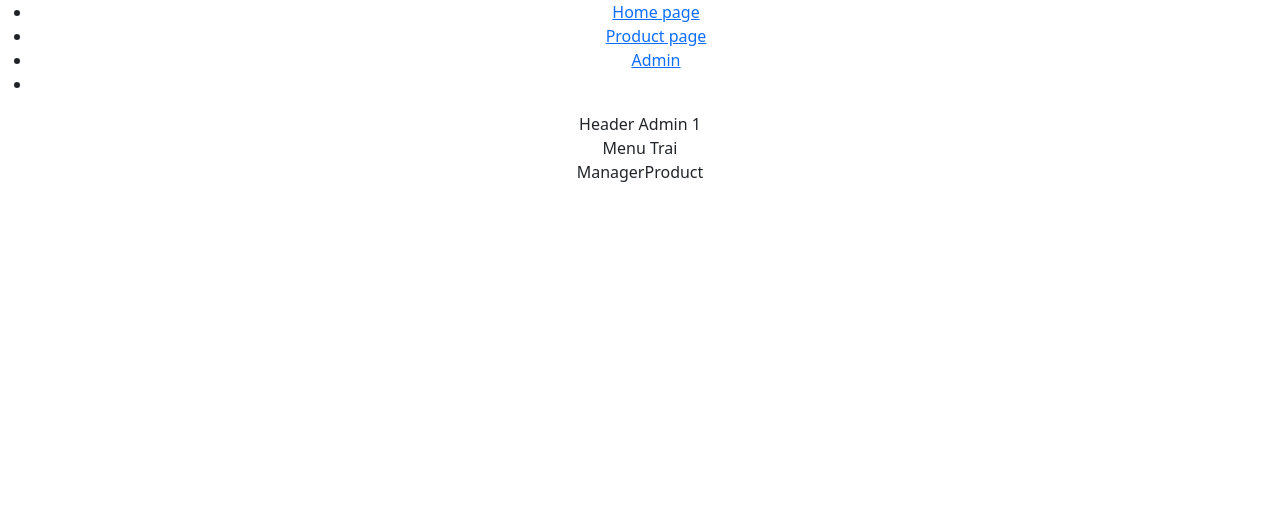
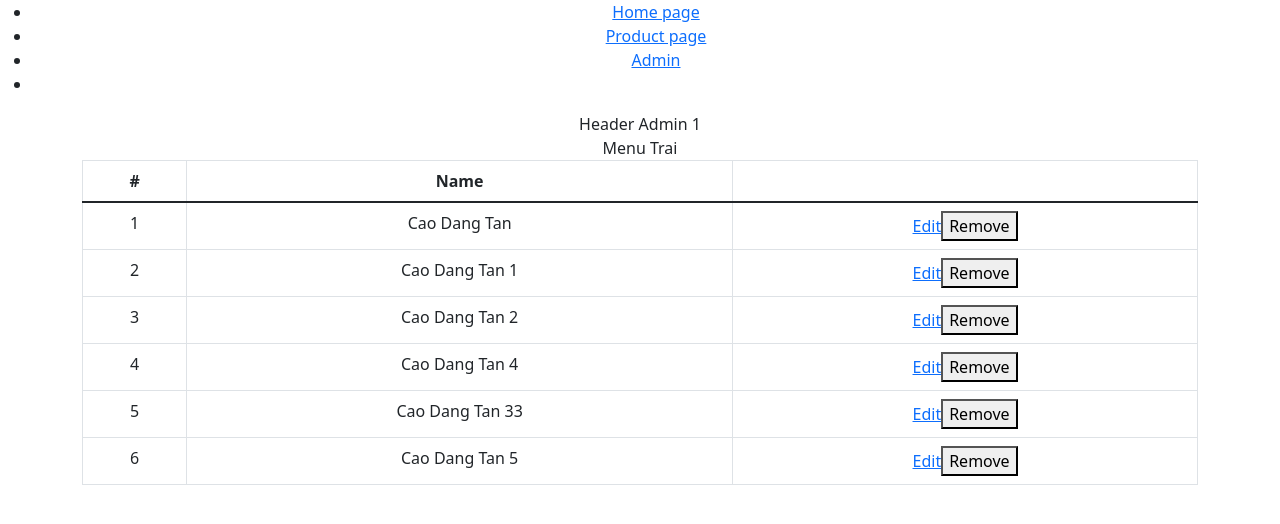
Before and after one commit to tancd1008/typescript, a React (Vite) app: page /admin/product in a window 1280 px wide. Shown: the top 524 px of the page. Built offline with nearby package versions, Linux system fonts and the light colour scheme; data requests are answered from the project's data file.

Commit message:
Remove and update product

```diff
--- a/db.json
+++ b/db.json
@@ -21,7 +21,7 @@
       "id": 4
     },
     {
-      "name": "Cao Dang Tan 3",
+      "name": "Cao Dang Tan 33",
       "price": "12345678",
       "id": 5
     },
@@ -29,11 +29,6 @@
       "name": "Cao Dang Tan 5",
       "price": "12345678",
       "id": 6
-    },
-    {
-      "name": "Cao Dang Tan 6",
-      "price": "1234444444444",
-      "id": 7
     }
   ]
 }
--- a/src/App.tsx
+++ b/src/App.tsx
@@ -4,7 +4,7 @@ import './App.css'
 import ShowInfo from './components/ShowInfo';
 import type { ProductType } from './types/product';
 import axios from 'axios';
-import { add, list, remove } from './api/product';
+import { add, list, remove, update } from './api/product';
 import { Navigate, NavLink, Route,  Routes } from 'react-router-dom';
 import WebsiteLayout from './pages/layouts/WebsiteLayout';
 import Home from './pages/Home';
@@ -15,6 +15,7 @@ import Product from './pages/Product';
 
 import "bootstrap/dist/css/bootstrap.min.css";
 import ProductAdd from './pages/admin/ProductAdd';
+import ProductEdit from './pages/ProductEdit';
 
 // type TProduct = {
 //   id : number;
@@ -31,34 +32,28 @@ function App() {
     }
     getProducts();
   },[])
- const onHandeAdd = async (product : ProductType) => {
-   console.log(product);
-   const {data} = await add(product);
-   setProducts([...products, product]);
- }
+
+ const onHandleRemove = async (id: number) => {
+  // xoa tren API
+  await remove(id);
+  // reRender
+  setProducts(products.filter(item => item.id !== id));
+}
+
+const onHandleAdd = async (product: ProductType) => {
+  // call api
+  const { data} = await add(product);
+  setProducts([...products, data])
+}
+const onHandleUpdate = async (product:ProductType) => {
+    const {data} = await update(product)
+    console.log(data);
+    setProducts(products.map(item => item.id == data.id ? data : item))
+}
 
   return (
     <div className="App">
-      {/* <table>
-        <thead>
-          <tr>
-            <th>#</th>
-            <th>Name</th>
-            <th></th>
-          </tr>
-        </thead>
-        <tbody>
-          {products.map((item, index) => {
-            return <tr>
-              <th>{index +1}</th>
-              <th>{item.name}</th>
-              <th>
-                <button onClick={() => removeItem(item.id) }>Remove</button>
-              </th>
-            </tr>
-          })}
-        </tbody>
-      </table> */}
+
       <header>
         <ul>
           <li><NavLink to='/'>Home page</NavLink></li>
@@ -73,13 +68,15 @@ function App() {
             <Route index element={<Home/>} />
             <Route path='product' element={<Product/>} />
           </Route>
-          <Route path='admin' element={<AdminLayout/>}>
-          <Route index element={<Navigate to="dashboard"/>} />
-          <Route path='dashboard' element={<Dashboard/>} />
-          <Route path='product' element={<ManagerProduct/>} />
-          <Route path='/admin/product/add' element={<ProductAdd onAdd={onHandeAdd}/>} />
-
-          </Route>
+          <Route path="admin" element={<AdminLayout />}>
+        <Route index element={<Navigate to="dashboard"/>} />
+        <Route path="dashboard" element={<Dashboard />} />
+        <Route path="product">
+          <Route index element={<ManagerProduct data={products} onRemove={onHandleRemove}/>} />
+          <Route path="add" element={<ProductAdd onAdd={onHandleAdd}/>} />
+          <Route path=":id/edit" element={<ProductEdit onUpdate={onHandleUpdate}/>} />
+        </Route>
+      </Route>
 
         </Routes>
       </main>
--- a/src/api/product.tsx
+++ b/src/api/product.tsx
@@ -1,3 +1,4 @@
+import { ProductType } from '../types/product';
 import instance from './instance';
 
 export const list = () => {
@@ -8,7 +9,15 @@ export const remove = (id: number) => {
     const url = `/products/${id}`;
     return instance.delete(url);
 }
-export const add = (product) => {
+export const add = (product:ProductType) => {
     const url = `/products`;
-    return instance.post(url,product);
+    return instance.post(url, product);
 }
+export const update = (product: ProductType) => {
+    const url = `/products/${product.id}`;
+    return instance.put(url, product);
+}
+export const read = (id: number) => {
+    const url = `/products/${id}`;
+    return instance.get(url);
+}
--- a/src/pages/ManagerProduct.tsx
+++ b/src/pages/ManagerProduct.tsx
@@ -1,10 +1,38 @@
 import React from 'react'
+import { Link } from 'react-router-dom'
+import { ProductType } from '../types/product'
 
-type Props = {}
+type ManagerProductProps = {
+    data: ProductType[],
+    onRemove: (id: number) => void
+}
 
-const ManagerProduct = (props: Props) => {
+const ManagerProduct = (props: ManagerProductProps) => {
   return (
-    <div>ManagerProduct</div>
+    <div className='container'>
+        <table className='table table-bordered'>
+            <thead>
+                <tr>
+                    <th>#</th>
+                    <th>Name</th>
+                    <th></th>
+                </tr>
+            </thead>
+            <tbody>
+            {props.data && props.data.map((item, index) => {
+                return <tr key={index}>
+                        <td>{index + 1}</td>
+                        <td>{item.name}</td>
+                        <td>
+                        <Link to={`/admin/product/${item.id}/edit`}>Edit</Link>
+                        <button onClick={() => props.onRemove(item.id)}>Remove</button>
+                        </td>
+                    </tr>
+            })}
+
+            </tbody>
+      </table>
+    </div>
   )
 }
 
--- /dev/null
+++ b/src/pages/ProductEdit.tsx
@@ -0,0 +1,43 @@
+import React, { useEffect, useState } from 'react'
+import { useForm, SubmitHandler } from 'react-hook-form';
+import { useNavigate, useParams } from 'react-router-dom';
+import { read } from '../api/product';
+import { ProductType } from '../types/product';
+
+type ProductEditProps = {
+    onUpdate: (product: ProductType) => void
+}
+type FormInputs = {
+    name: string,
+    price: number
+}
+
+const ProductEdit = (props: ProductEditProps) => {
+    const { id } = useParams();
+    const {register, handleSubmit, formState: {errors}, reset} = useForm<FormInputs>();
+    const navigate = useNavigate();
+
+    useEffect(() => {
+        const getProduct = async () => {
+            const { data } = await read(id);
+            reset(data);
+        }
+        getProduct();
+    }, []);
+
+    const onSubmit: SubmitHandler<FormInputs> = data => {
+
+        props.onUpdate(data);
+        navigate('/admin/product');
+    }
+
+  return (
+    <form action="" onSubmit={handleSubmit(onSubmit)}>
+        <input type="text" placeholder='Tên sản phẩm' {...register('name')}/>
+        <input type="number" placeholder='Giá sản phẩm' {...register('price')}/>
+        <button>Update</button>
+    </form>
+  )
+}
+
+export default ProductEdit
```
